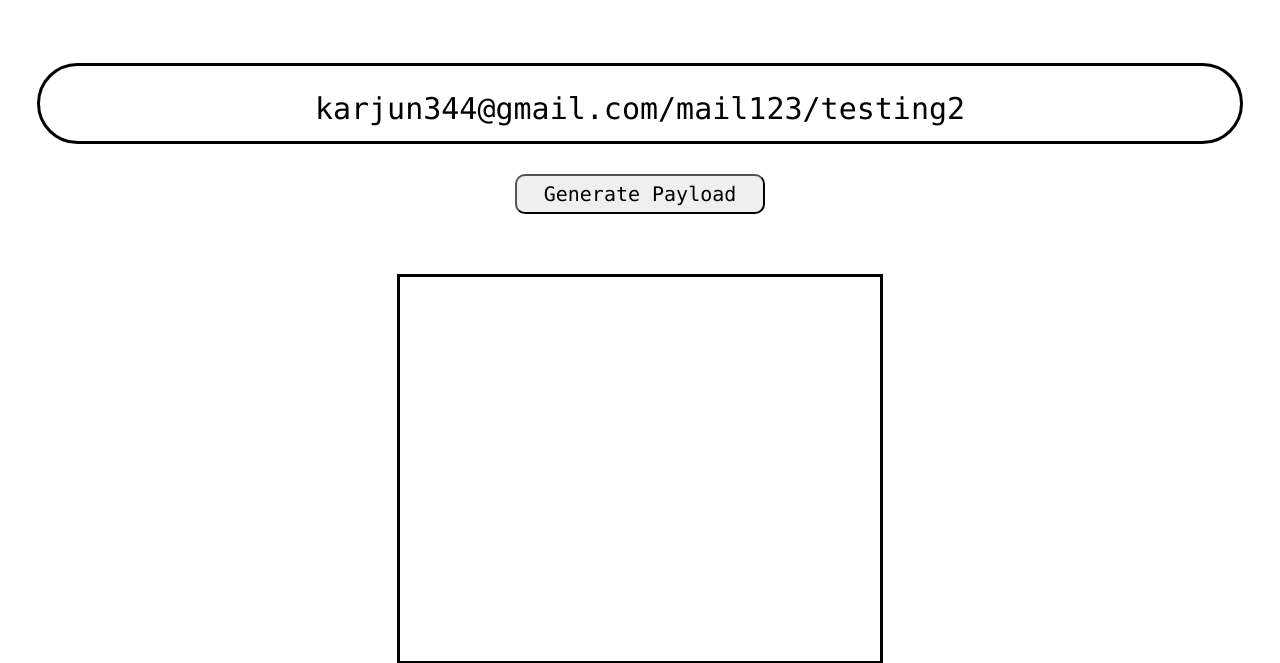
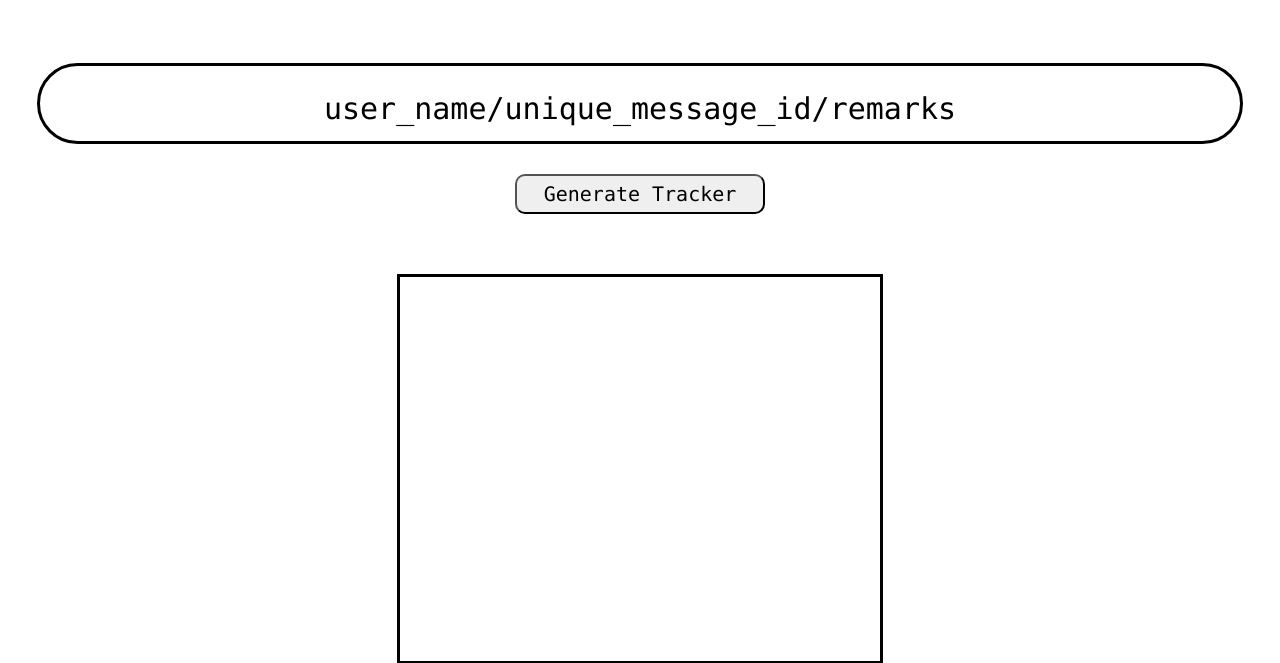
Before and after one commit to arjun344/LiMailTrackr, a Django app: page / in a window 1280 px wide. Shown: the top 663 px of the page. Run offline with Django 3.2, Linux system fonts and the light colour scheme; some libraries are stand-ins or nearby versions.

Commit message:
Added User Account Setup from telegram

```diff
--- /dev/null
+++ b/bot_api/Database/db.json
@@ -0,0 +1 @@
+{"_default": {"1": {"email": "arjun344", "chat_id": "578382604", "encrypted": "8805184126272714202", "mail_unique_id_count": {"mail123": 0, "mail1234": 5, "mail124": 5, "mail1235": 0, "mail1": 0, "maila": 0, "mailsd": 0}, "mail_last_read": {"mail123": {}, "mail1234": {"0": "2020-05-12 05:22:36", "1": "2020-05-12 05:23:12", "2": "2020-05-12 05:24:32", "3": "2020-05-12 05:32:05", "4": "2020-05-12 05:32:22"}, "mail124": {"0": "2020-05-12 05:24:32", "1": "2020-05-12 05:24:34", "2": "2020-05-12 05:25:42", "3": "2020-05-12 05:27:15", "4": "2020-05-12 05:31:36"}, "mail1235": {}, "mail1": {}, "maila": {}, "mailsd": {}}, "mail_comment": {"mail123": "testing2", "mail1234": "testing2", "mail124": "testing2", "mail1235": "testing2", "mail1": "remarks", "maila": "remarks", "mailsd": "remarks"}, "config_count": {"mail123": 1, "mail1234": 1, "mail124": 1, "mail1235": 1, "mail1": 1, "maila": 1, "mailsd": 1}}}}
--- a/bot_api/bot_api/views.py
+++ b/bot_api/bot_api/views.py
@@ -234,8 +234,8 @@ class telegramResponse:
 			self.count = self.db.getReadCount(self.email_id,self.mail_id)
 			# if self.count == 0:
 			self.incr,self.err_code =self.helper.updatemailreadCount(self.email_id,self.mail_id)
-			self.body = "`Your Mail mailid:` "+str(self.mail_id)+" `with remark:` "+str(self.comment)+" `Was interacted just now @` "+str(timestamp)
-			self.url = self.base + "sendMessage?chat_id={}&text={}&parse_mode=MarkdownL".format(self.sender,self.body)
+			self.body = "`Your mail with mailid:` *"+str(self.mail_id)+"*` with remark:` *"+str(self.comment)+"*` Was interacted just now @ ` *"+str(timestamp)+"*"
+			self.url = self.base + "sendMessage?chat_id={}&text={}&parse_mode=Markdown".format(self.sender,self.body)
 			requests.get(self.url,verify=False)
 
 		else:
--- a/bot_api/templates/index.html
+++ b/bot_api/templates/index.html
@@ -14,12 +14,12 @@
 	<center>
 		<div id="input_data" contentEditable="true" class="monospace" style="outline: none;margin-top: 5%;width: 95%;resize: both;height:50px;border-style: solid;border-radius: 50px;font-size:30px;padding-top:25px;font-style: bold;">
 
-				karjun344@gmail.com/mail123/testing2
+				user_name/unique_message_id/remarks
 
 		</div>
 
-		<div  style="margin-top: 30px;outline: none;">
-			<button onclick="generatePayLoad()" class="monospace" style="outline: none;width: 250px;height: 40px;font-size: 20px;border-radius: 10px;">Generate Payload</button>
+		<div style="margin-top: 30px;outline: none;">
+			<button onclick="generatePayLoad()" class="monospace" style="outline: none;width: 250px;height: 40px;font-size: 20px;border-radius: 10px;">Generate Tracker</button>
 		</div>
 
 
@@ -31,6 +31,9 @@
 			</div>
 		</div>
 
+		<div id="copybtn"  style="visibility: hidden;margin-top: 30px;outline: none;">
+			<button onclick="copyClipboard()" class="monospace"  style="outline: none;width: 250px;height: 40px;font-size: 20px;border-radius: 10px;">Copy Tracker</button>
+		</div>
 
 		<div id="info" class="monospace"  style="visibility: hidden;margin-top: 60px;outline: none;font-size: 20px;">
 			<h1>***Content Copied To ClipBoard***</h1>
@@ -81,8 +84,8 @@
 					img_ele.style.backgroundColor = "";
 					img_ele.style.visibility = "";
 					img_ele.style.visibility = "";
-					document.getElementById("info").style.visibility = "";
-					copyClipboard();
+					document.getElementById("copybtn").style.visibility = '';
+
               	}
               	else
               	{
@@ -91,7 +94,6 @@
 					img_ele.style.backgroundColor = "";
 					img_ele.style.visibility = "";
 					img_ele.style.visibility = "";
-					document.getElementById("info").style.visibility = "";
 
               	}
 
@@ -114,7 +116,7 @@
 	    range.moveToElementText(elm);
 	    range.select();
 	    document.execCommand("Copy");
-	    alert("Copied div content to clipboard");
+
 	  }
 	  else if(window.getSelection) {
 	    // other browsers
@@ -125,8 +127,9 @@
 	    selection.removeAllRanges();
 	    selection.addRange(range);
 	    document.execCommand("Copy");
-	    alert("Copied div content to clipboard");
 	  }
+
+	  document.getElementById("info").style.visibility = "";
 }
 </script>
 
```
